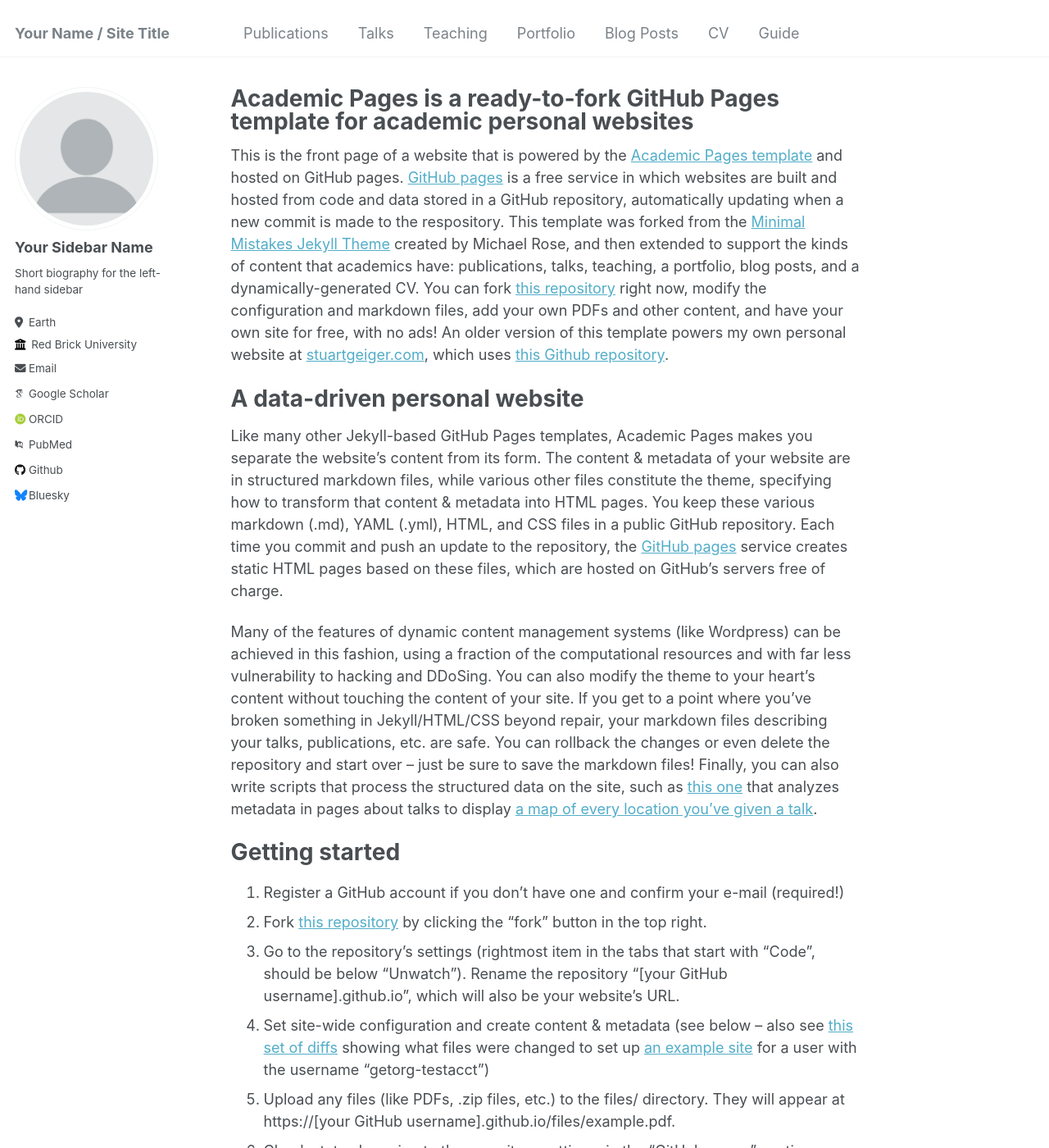
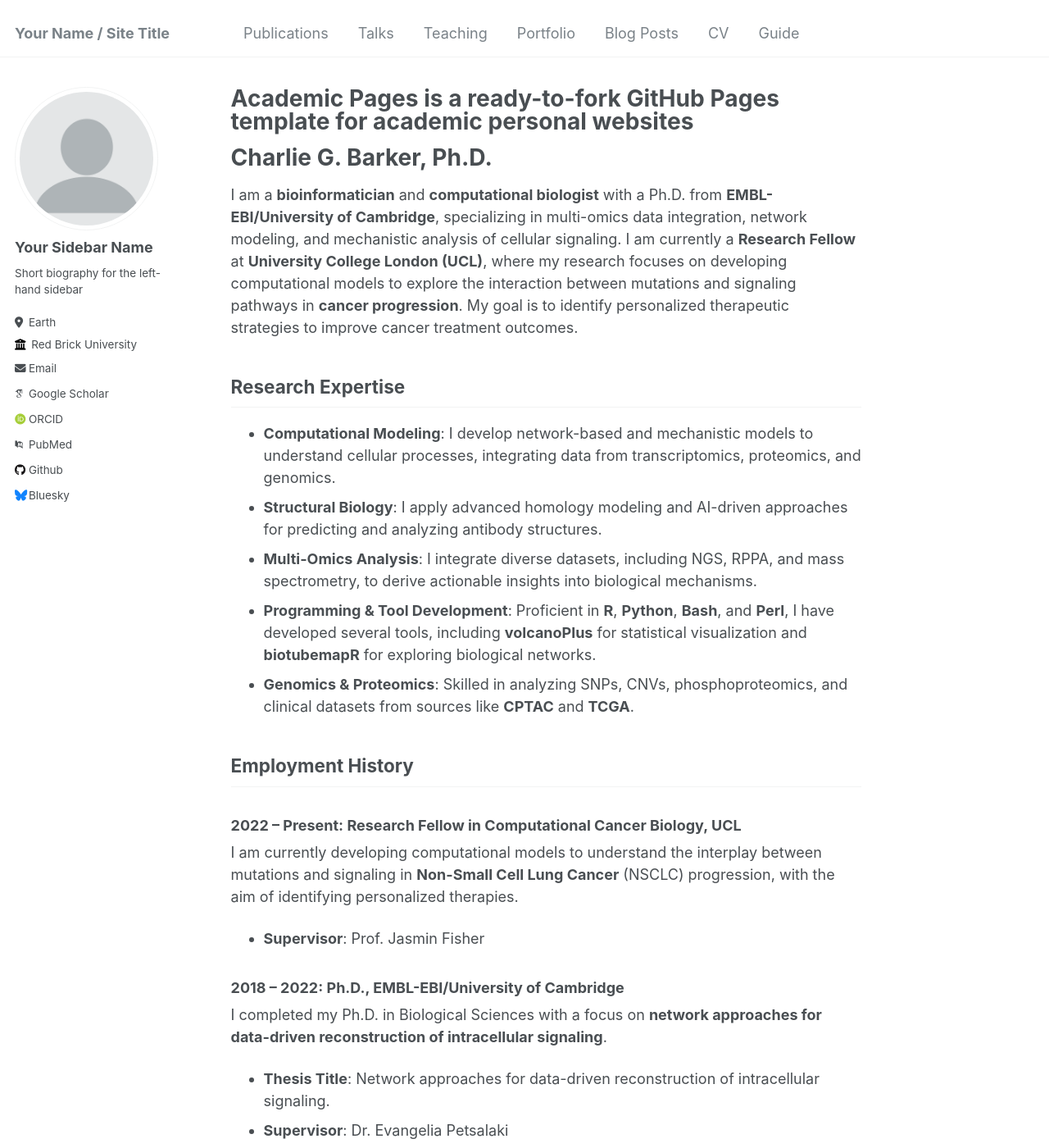
Before and after one commit to CharlieBarker/CharlieBarker.github.io, a Jekyll site: the page built from _pages/about.md, in a window 1280 px wide and 1400 px high. Shown: the whole window at 82% size. Built offline with Jekyll 4.4.1, drawn with Linux system fonts in a browser that asks for light colours; some web fonts are replaced; some of the changed text lies outside the part shown.

Commit message:
update front page

```diff
--- a/_pages/about.md
+++ b/_pages/about.md
@@ -7,43 +7,70 @@ redirect_from:
   - /about.html
 ---
 
-This is the front page of a website that is powered by the [Academic Pages template](https://github.com/academicpages/academicpages.github.io) and hosted on GitHub pages. [GitHub pages](https://pages.github.com) is a free service in which websites are built and hosted from code and data stored in a GitHub repository, automatically updating when a new commit is made to the respository. This template was forked from the [Minimal Mistakes Jekyll Theme](https://mmistakes.github.io/minimal-mistakes/) created by Michael Rose, and then extended to support the kinds of content that academics have: publications, talks, teaching, a portfolio, blog posts, and a dynamically-generated CV. You can fork [this repository](https://github.com/academicpages/academicpages.github.io) right now, modify the configuration and markdown files, add your own PDFs and other content, and have your own site for free, with no ads! An older version of this template powers my own personal website at [stuartgeiger.com](http://stuartgeiger.com), which uses [this Github repository](https://github.com/staeiou/staeiou.github.io).
+# Charlie G. Barker, Ph.D.
 
-A data-driven personal website
-======
-Like many other Jekyll-based GitHub Pages templates, Academic Pages makes you separate the website's content from its form. The content & metadata of your website are in structured markdown files, while various other files constitute the theme, specifying how to transform that content & metadata into HTML pages. You keep these various markdown (.md), YAML (.yml), HTML, and CSS files in a public GitHub repository. Each time you commit and push an update to the repository, the [GitHub pages](https://pages.github.com/) service creates static HTML pages based on these files, which are hosted on GitHub's servers free of charge.
+I am a **bioinformatician** and **computational biologist** with a Ph.D. from **EMBL-EBI/University of Cambridge**, specializing in multi-omics data integration, network modeling, and mechanistic analysis of cellular signaling. I am currently a **Research Fellow** at **University College London (UCL)**, where my research focuses on developing computational models to explore the interaction between mutations and signaling pathways in **cancer progression**. My goal is to identify personalized therapeutic strategies to improve cancer treatment outcomes.
 
-Many of the features of dynamic content management systems (like Wordpress) can be achieved in this fashion, using a fraction of the computational resources and with far less vulnerability to hacking and DDoSing. You can also modify the theme to your heart's content without touching the content of your site. If you get to a point where you've broken something in Jekyll/HTML/CSS beyond repair, your markdown files describing your talks, publications, etc. are safe. You can rollback the changes or even delete the repository and start over -- just be sure to save the markdown files! Finally, you can also write scripts that process the structured data on the site, such as [this one](https://github.com/academicpages/academicpages.github.io/blob/master/talkmap.ipynb) that analyzes metadata in pages about talks to display [a map of every location you've given a talk](https://academicpages.github.io/talkmap.html).
+## Research Expertise
 
-Getting started
-======
-1. Register a GitHub account if you don't have one and confirm your e-mail (required!)
-1. Fork [this repository](https://github.com/academicpages/academicpages.github.io) by clicking the "fork" button in the top right.
-1. Go to the repository's settings (rightmost item in the tabs that start with "Code", should be below "Unwatch"). Rename the repository "[your GitHub username].github.io", which will also be your website's URL.
-1. Set site-wide configuration and create content & metadata (see below -- also see [this set of diffs](http://archive.is/3TPas) showing what files were changed to set up [an example site](https://getorg-testacct.github.io) for a user with the username "getorg-testacct")
-1. Upload any files (like PDFs, .zip files, etc.) to the files/ directory. They will appear at https://[your GitHub username].github.io/files/example.pdf.
-1. Check status by going to the repository settings, in the "GitHub pages" section
+- **Computational Modeling**: I develop network-based and mechanistic models to understand cellular processes, integrating data from transcriptomics, proteomics, and genomics.
+- **Structural Biology**: I apply advanced homology modeling and AI-driven approaches for predicting and analyzing antibody structures.
+- **Multi-Omics Analysis**: I integrate diverse datasets, including NGS, RPPA, and mass spectrometry, to derive actionable insights into biological mechanisms.
+- **Programming & Tool Development**: Proficient in **R**, **Python**, **Bash**, and **Perl**, I have developed several tools, including **volcanoPlus** for statistical visualization and **biotubemapR** for exploring biological networks.
+- **Genomics & Proteomics**: Skilled in analyzing SNPs, CNVs, phosphoproteomics, and clinical datasets from sources like **CPTAC** and **TCGA**.
 
-Site-wide configuration
-------
-The main configuration file for the site is in the base directory in [_config.yml](https://github.com/academicpages/academicpages.github.io/blob/master/_config.yml), which defines the content in the sidebars and other site-wide features. You will need to replace the default variables with ones about yourself and your site's github repository. The configuration file for the top menu is in [_data/navigation.yml](https://github.com/academicpages/academicpages.github.io/blob/master/_data/navigation.yml). For example, if you don't have a portfolio or blog posts, you can remove those items from that navigation.yml file to remove them from the header.
+## Employment History
 
-Create content & metadata
-------
-For site content, there is one markdown file for each type of content, which are stored in directories like _publications, _talks, _posts, _teaching, or _pages. For example, each talk is a markdown file in the [_talks directory](https://github.com/academicpages/academicpages.github.io/tree/master/_talks). At the top of each markdown file is structured data in YAML about the talk, which the theme will parse to do lots of cool stuff. The same structured data about a talk is used to generate the list of talks on the [Talks page](https://academicpages.github.io/talks), each [individual page](https://academicpages.github.io/talks/2012-03-01-talk-1) for specific talks, the talks section for the [CV page](https://academicpages.github.io/cv), and the [map of places you've given a talk](https://academicpages.github.io/talkmap.html) (if you run this [python file](https://github.com/academicpages/academicpages.github.io/blob/master/talkmap.py) or [Jupyter notebook](https://github.com/academicpages/academicpages.github.io/blob/master/talkmap.ipynb), which creates the HTML for the map based on the contents of the _talks directory).
+### 2022 – Present: Research Fellow in Computational Cancer Biology, **UCL**
+I am currently developing computational models to understand the interplay between mutations and signaling in **Non-Small Cell Lung Cancer** (NSCLC) progression, with the aim of identifying personalized therapies.
+- **Supervisor**: Prof. Jasmin Fisher
 
-**Markdown generator**
+### 2018 – 2022: Ph.D., **EMBL-EBI/University of Cambridge**
+I completed my Ph.D. in Biological Sciences with a focus on **network approaches for data-driven reconstruction of intracellular signaling**.
+- **Thesis Title**: Network approaches for data-driven reconstruction of intracellular signaling.
+- **Supervisor**: Dr. Evangelia Petsalaki
 
-I have also created [a set of Jupyter notebooks](https://github.com/academicpages/academicpages.github.io/tree/master/markdown_generator
-) that converts a CSV containing structured data about talks or presentations into individual markdown files that will be properly formatted for the Academic Pages template. The sample CSVs in that directory are the ones I used to create my own personal website at stuartgeiger.com. My usual workflow is that I keep a spreadsheet of my publications and talks, then run the code in these notebooks to generate the markdown files, then commit and push them to the GitHub repository.
+### 2014 – 2018: Integrated M.Sc. in **Biochemistry**, **UCL**
+During my Master’s program, I focused on **predicting the quality of antibody structures** using homology-based modeling and machine learning approaches.
+- **Thesis Title**: Predicting the quality of antibody structure using homology-based modeling and Random Forest Classifier.
+- **Supervisor**: Prof. Andrew Martin
 
-How to edit your site's GitHub repository
-------
-Many people use a git client to create files on their local computer and then push them to GitHub's servers. If you are not familiar with git, you can directly edit these configuration and markdown files directly in the github.com interface. Navigate to a file (like [this one](https://github.com/academicpages/academicpages.github.io/blob/master/_talks/2012-03-01-talk-1.md) and click the pencil icon in the top right of the content preview (to the right of the "Raw | Blame | History" buttons). You can delete a file by clicking the trashcan icon to the right of the pencil icon. You can also create new files or upload files by navigating to a directory and clicking the "Create new file" or "Upload files" buttons.
+## Research Publications
 
-Example: editing a markdown file for a talk
-![Editing a markdown file for a talk](/images/editing-talk.png)
+### Journal Articles
+1. C. G. Barker, S. Sharma, A. M. Santos, et al., “ARID1A-induced transcriptional reprogramming rewires signaling responses to drug treatment in melanoma,” *bioRxiv*, 2024. [doi:10.1101/2024.12.05.626952](https://doi.org/10.1101/2024.12.05.626952).
+2. C. G. Barker, E. Petsalaki, G. Giudice, et al., “Identification of phenotype-specific networks from paired gene expression–cell shape imaging data,” *Genome Research*, vol. 32, no. 4, pp. 750–765, 2022. [doi:10.1101/gr.276059.121](https://doi.org/10.1101/gr.276059.121).
 
-For more info
-------
-More info about configuring Academic Pages can be found in [the guide](https://academicpages.github.io/markdown/). The [guides for the Minimal Mistakes theme](https://mmistakes.github.io/minimal-mistakes/docs/configuration/) (which this theme was forked from) might also be helpful.
+### Publications in Preparation
+- **C.G. Barker**, Yuxin Sun, Matthew Clarke, Jasmin Fisher, "Automated generation of explainable models for mechanistic insight into phosphoproteomic data" (in preparation).
+- **C.G. Barker**, Matthew Clarke, Jasmin Fisher, "An In Silico Platform for Predicting Therapeutic Strategies in Cancer" (in preparation).
+
+## Skills & Tools
+
+- **Computational Modeling**: Network modeling, mechanistic modeling, AI-driven predictive models, structural modeling, and multi-omics data integration.
+- **Structural Biology**: Homology modeling of antibody structures, analysis of protein structures in the PDB.
+- **Genomics**: Analysis of SNPs, CNVs, and integration with mechanistic modeling.
+- **Proteomics**: Functional kinomics, RPPA, MS-based proteomics, and clinical data from CPTAC.
+- **Transcriptomics**: NGS, Microarray analysis, clinical data from TCGA.
+- **Programming**: Proficient in **R**, **Python**, **Bash**, **Perl**, **LATEX**, and **Git**.
+
+## Conferences & Awards
+- **2024**: Poster Presentation, EMBO Heidelberg - Quantitative Biology to Molecular Mechanisms.
+- **2023**: Selected as young researcher representative for **EMBL** at the **72nd Lindau Nobel Laureate Meeting**.
+- **2022**: Speaker and Early Career Research Award, British Society for Proteome Research Conference.
+- **2021**: Speaker at **INCOME**: Integrative pathway modeling in systems biology.
+
+## Teaching & Supervision
+- **2024**: Supervised a BSc student at **UCL**.
+- **2023**: Delivered a keynote lecture on analyzing large-scale omics datasets at the **EMBL-EBI Big Datasets Course**.
+- **2022**: Instructor at **EMBL** for the **Multi-Omics Course**, teaching advanced techniques to an international audience.
+
+## Contact Information
+
+- **Email**: [charles.barker.14@ucl.ac.uk](mailto:charles.barker.14@ucl.ac.uk)
+- **Twitter**: [@cgbarker](https://twitter.com/cgbarker)
+- **GitHub**: [charlie-barker](https://github.com/charlie-barker)
+
+---
+
+This site is powered by the [Academic Pages](https://github.com/academicpages/academicpages.github.io) template and hosted on **GitHub Pages**.
```
